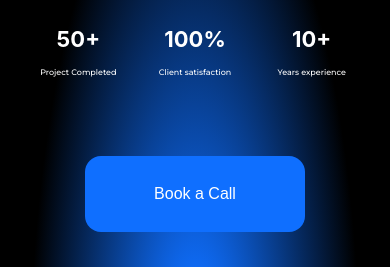
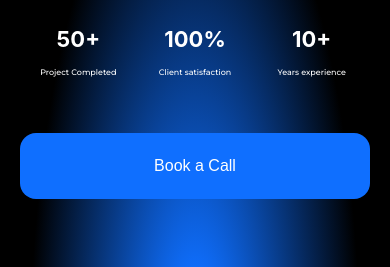
Before and after one commit to RanaMubashirTariq/Funnel-web, a React (Create React App) app: page / in a window 390 px wide. Shown: the part 1180-1447 px from the top of the page. Built offline with nearby package versions, Linux system fonts and the light colour scheme.

Commit message:
updates the files

```diff
--- a/src/Components/ThirdComponent.css
+++ b/src/Components/ThirdComponent.css
@@ -205,6 +205,11 @@
         font-size:14px;
         line-height: 32px;
     }
+    .right-btn-d{
+        width: 160px;
+        padding: 20px 25px;
+        margin-top: 30px;
+    }
 }
 
 @media screen and (min-width:425px) and (max-width:650px){
@@ -242,6 +247,11 @@
     .small-d-paragraph p{
         font-size:12px;
         line-height: 22px;
+    }
+    .right-btn-d{
+        width: 100%;
+        padding: 20px 0px;
+        margin-top: 30px;
     }
 }
 
@@ -281,4 +291,9 @@
         font-size:8px;
         line-height: 22px;
     }
+    .right-btn-d{
+        width: 100%;
+        padding: 20px 0px;
+        margin-top: 30px;
+    }
 }
```
